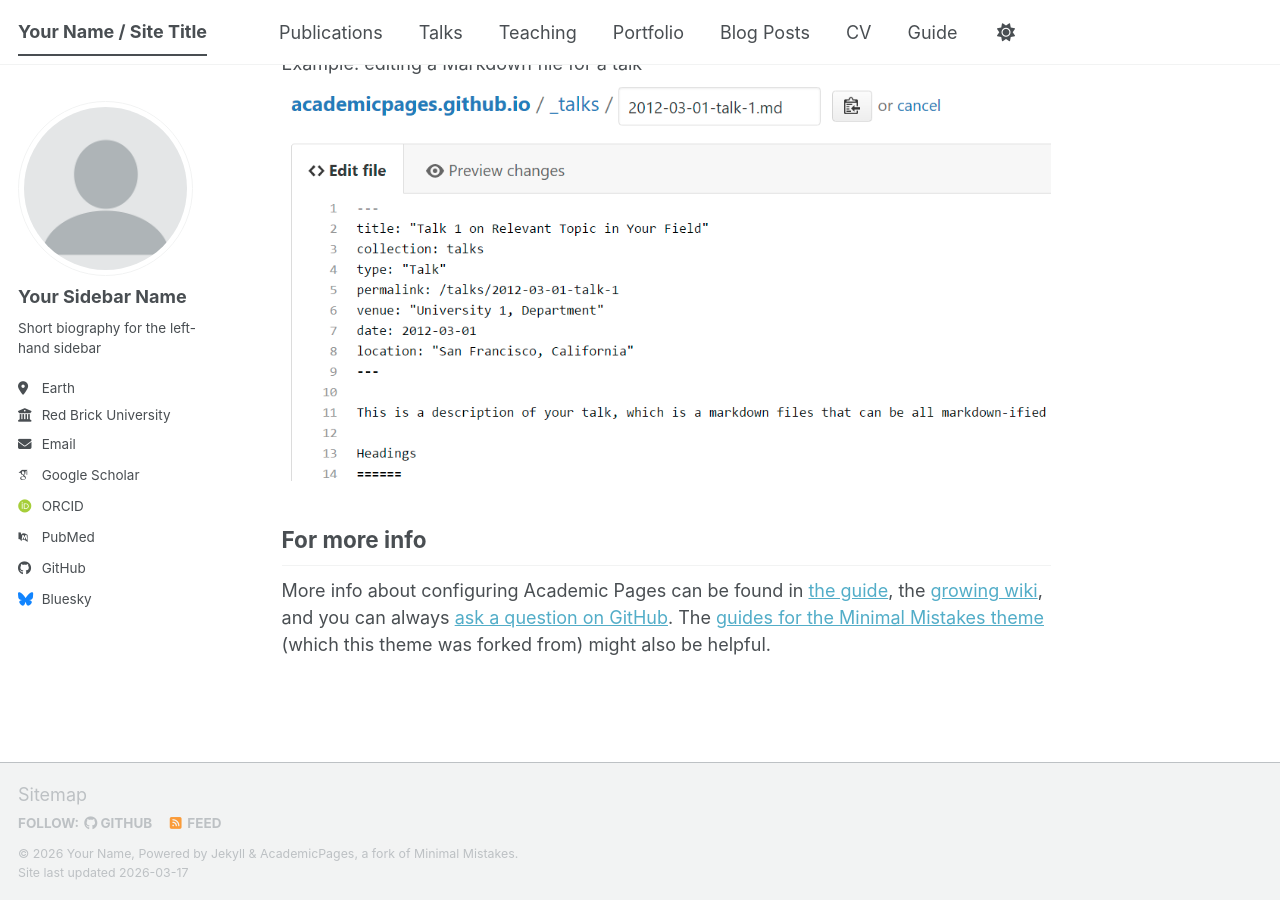
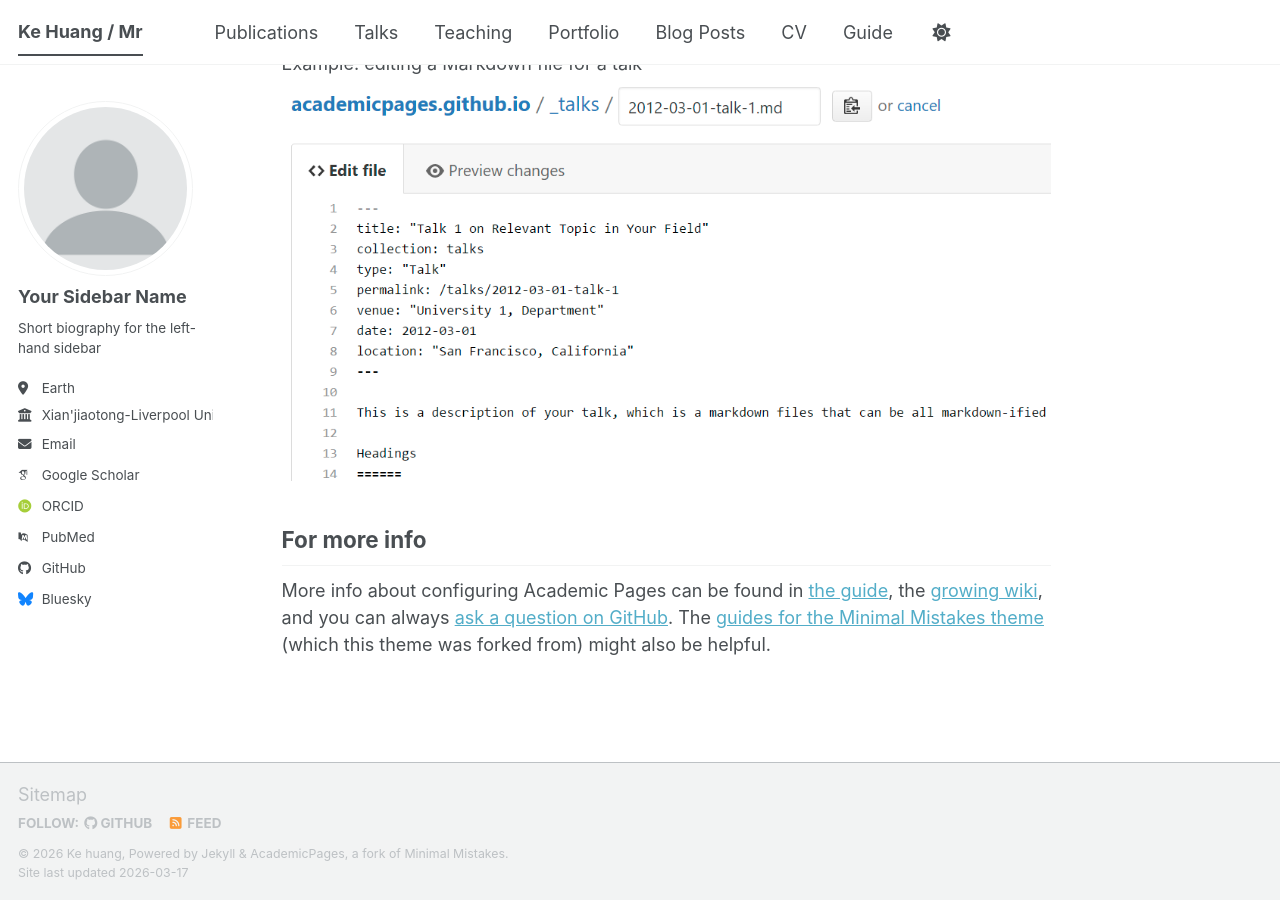
Before and after one commit to kehuang-cn/kehuang-cn.github.io, a Jekyll site: the page built from _pages/about.md, in a window 1280 px wide and 900 px high, scrolled down 2720 px. Built offline with Jekyll 4.4.1, drawn with Linux system fonts in a browser that asks for light colours; some web fonts are replaced; a script bundle is joined from its source files by our own code; library files that are not in the unit come from our copies.

Commit message:
Update personal information in _config.yml

```diff
--- a/_config.yml
+++ b/_config.yml
@@ -9,11 +9,11 @@
 # Basic Site Settings
 locale                   : "en-US"
 site_theme               : "default" # The available themes options are "default", "air", "sunrise", "mint", "dirt" and "contrast"
-title                    : "Your Name / Site Title"
+title                    : "Ke Huang / Mr"
 title_separator          : "-"
-name                     : &name "Your Name"
+name                     : &name "Ke huang"
 description              : &description "Your Name's academic portfolio"   # Update this with a general description of your site, this is the default if not overridden by a page
-url                      : https://academicpages.github.io # The base hostname & protocol for your site e.g. "https://[your GitHub username].github.io",
+url                      : https://kehuang-cn.github.io # The base hostname & protocol for your site e.g. "https://[your GitHub username].github.io",
                                                            # or if you already have some other page hosted on Github then use "https://[your GitHub username].github.io/[Your Repo Name]"
 baseurl                  : "" # the subpath of your site, e.g. "/blog"
 repository               : "academicpages/academicpages.github.io"
@@ -28,9 +28,9 @@
   pronouns         : # example: "she/her"
   bio              : "Short biography for the left-hand sidebar"
   location         : "Earth"
-  employer         : "Red Brick University"
+  employer         : "Xian'jiaotong-Liverpool University"
   uri              : # URL
-  email            : "none@example.org"
+  email            : "ke.huang19@student.xjtlu.edu.cn"
 
   # Academic websites
   academia         : # URL
```
